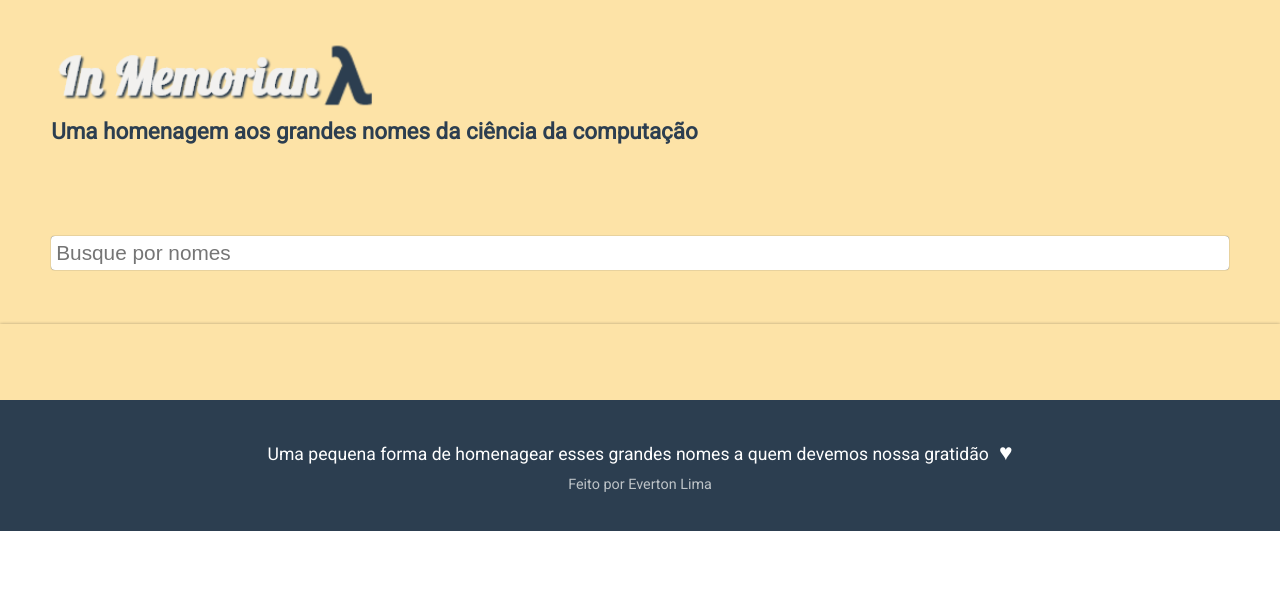
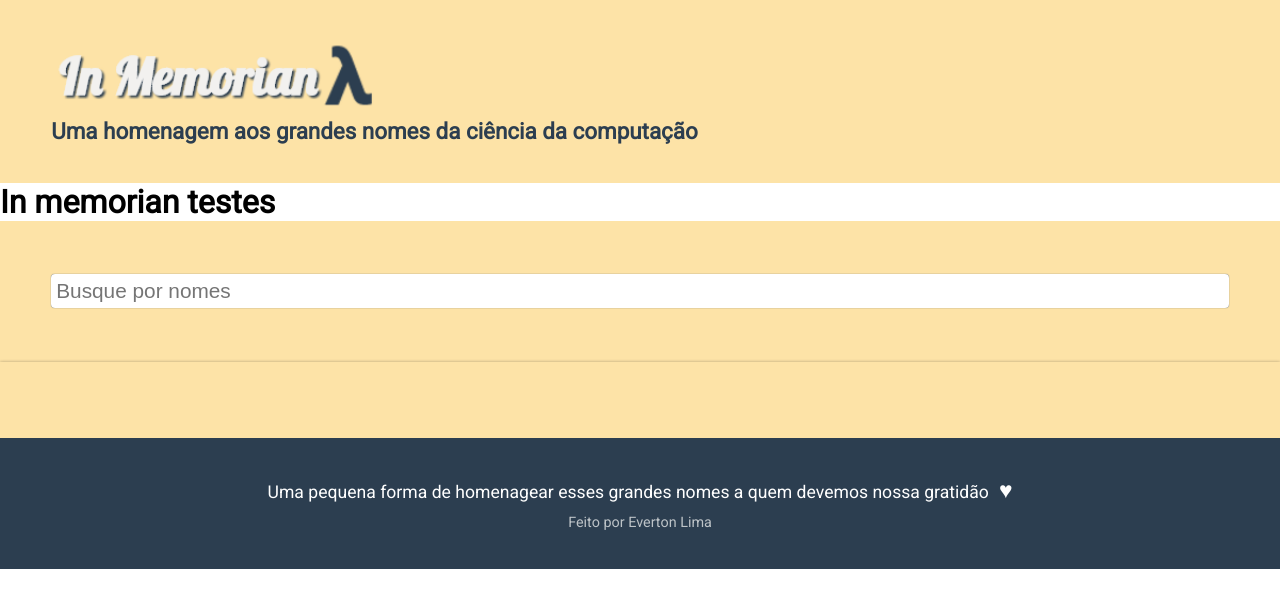
Before and after one commit to evertonl1ma/in-memorian, a website: page public/index.html in a window 1280 px wide. Drawn offline with Linux system fonts and the light colour scheme; no server answers.

Commit message:
Atualizando

```diff
--- a/public/index.html
+++ b/public/index.html
@@ -25,7 +25,7 @@
 </head>
 <body>
 	<div ng-include="'view/header.html'"></div>
-		<h1>{{titulo}}</h1>
+		<h1 ng-controller="inMemorianCtrl">{{titulo}}</h1>
 		<ng-view></ng-view>
 
 	<div ng-include="'view/footer.html'"></div>
--- a/public/js/controllers/InMemorianCtrl.js
+++ b/public/js/controllers/InMemorianCtrl.js
@@ -1,6 +1,7 @@
 angular.module("inMemorian").controller("inMemorianCtrl", function($scope, $http) {
 	$scope.scientists= [];
 	$scope.filtro= "";
+	$scope.titulo= "In memorian testes";
 
 	$scope.toTop= function() {
 		document.body.scrollTop= 0;
```
Also changed, not shown: public/view/header.html (+1 -1 lines).
